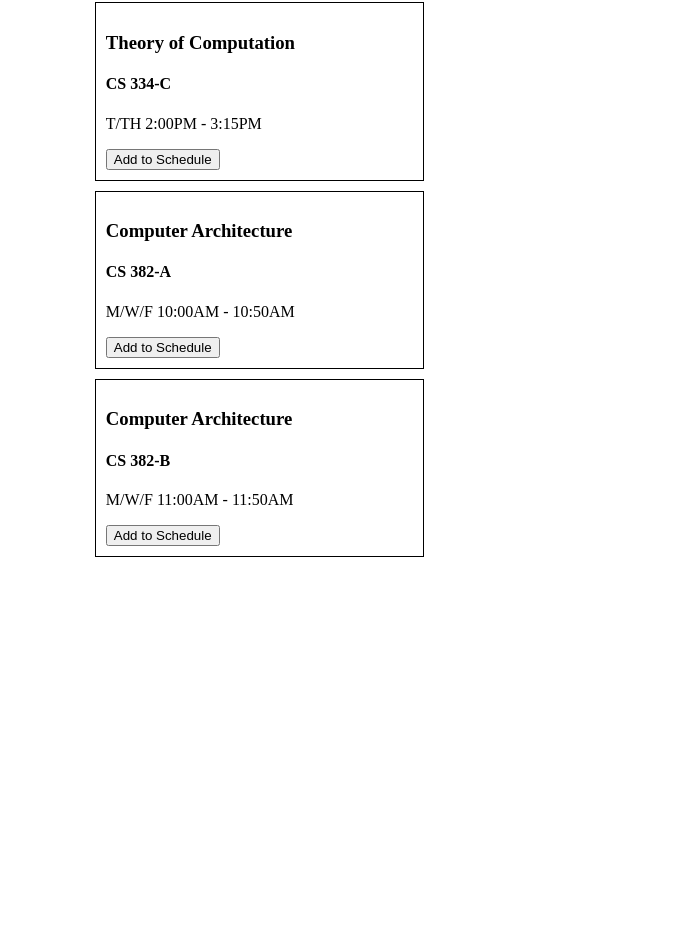
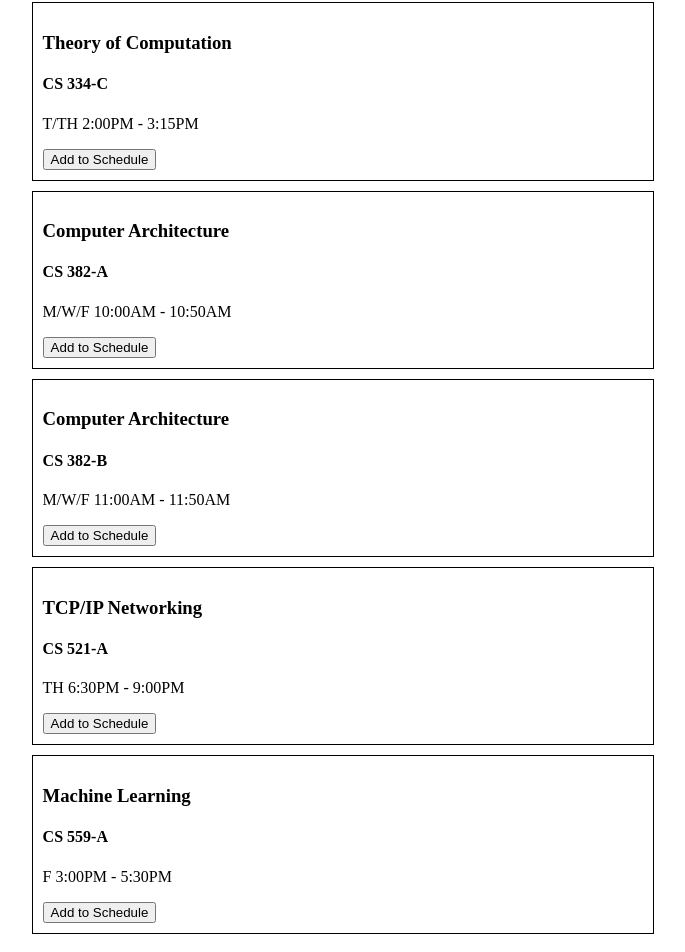
Before and after one commit to SpicyMcSpice1938/UniTracker1, a React (Vite) app: page /scheduler in a window 1280 px wide. Shown: the part 1700-2652 px from the top of the page, without its empty margins (166-851 px from the left). Before the commit the page ends 2275 px from the top, so only its background shows below. Built offline with nearby package versions, Linux system fonts and the light colour scheme.

Commit message:
an honest mess of things

```diff
--- a/src/components/Scheduler.jsx
+++ b/src/components/Scheduler.jsx
@@ -1,8 +1,10 @@
 import { useState } from 'react';
 import { useSchedule } from '../context/ScheduleContext';
+import { useNavigate } from 'react-router-dom';
 
 const Scheduler = () => {
-    const { schedule, addCourse, removeCourse } = useSchedule();
+    const navigate = useNavigate();
+    const { schedule, addCourse, removeCourseByCourseCode, addCourseById, removeCourseById, removeCourseByTitle }= useSchedule();
     const [filter, setFilter] = useState('');
     const [courses, setCourses] = useState([
         {
@@ -147,7 +149,6 @@ const Scheduler = () => {
             ]
         },
         {
-            // CS382-B meets M/W/F11:00AM to 11:50AM
             id: 11,
             name: 'CS 382-B',
             courseName: 'Computer Architecture',
@@ -159,17 +160,45 @@ const Scheduler = () => {
                 { start: '2024-11-13T11:00:00', end: '2024-11-13T11:50:00' },
                 { start: '2024-11-15T11:00:00', end: '2024-11-15T11:50:00' }
             ]
+        },
+        {
+            // cs 521-A meets thursday from 6:30pm to 9
+            id: 12,
+            name: 'CS 521-A',
+            courseName: 'TCP/IP Networking',
+            courseCode: 'CS 521',
+            sectionCode: 'A',
+            meetingTimes: 'TH 6:30PM - 9:00PM',
+            meetings: [
+                { start: '2024-11-14T18:30:00', end: '2024-11-14T21:00:00' }
+            ]
+        },
+        {
+            id: 13,
+            name: 'CS 559-A',
+            courseName: 'Machine Learning',
+            courseCode: 'CS 559',
+            sectionCode: 'A',
+            meetingTimes: 'F 3:00PM - 5:30PM',
+            meetings: [
+                { start: '2024-11-15T15:00:00', end: '2024-11-15T17:30:00' }
+            ]
         }
     ]);
-
+    const [seenInstr, setSeenInstr] = useState(false);
     const filteredCourses = courses.filter((course) =>
         course.name.toLowerCase().includes(filter.toLowerCase())
     );
 
     return (
         <div style={{ display: 'flex' }}>
-            <div style={{ width: '20%', position: 'fixed' }}>
-                <button onClick={() => window.history.back()}>Go Back</button>
+            <div style={{ width: '15%', position: 'fixed' }}>
+                <button onClick={() => navigate('/')}>Go Back</button>
+                {schedule.length > 0 && (
+                <button onClick={() => navigate('/view-schedule')}>
+                    View Schedule
+                </button>
+                )}
                 <br />
                 <input
                     type="text"
@@ -178,29 +207,68 @@ const Scheduler = () => {
                     onChange={(e) => setFilter(e.target.value)}
                 />
             </div>
-            <div style={{ marginLeft: '20%' }}>
-                {filteredCourses.map((course) => (
-                    <div key={course.id} style={{ border: '1px solid black', padding: '10px', marginBottom: '10px' }}>
+            <div style={{ marginLeft: '15%' }}>
+                {filteredCourses.map((course) => {
+                    const isInSchedule = schedule.some((c) => c.id === course.id);
+                    const diffSectionInSchedule = schedule.some((c) => c.courseCode === course.courseCode && c.id !== course.id);
+                    const schedulingConflict = schedule.some((c) =>
+                          c.id !== course.id &&
+                          c.meetings.some((m) =>
+                            course.meetings.some((m2) =>
+                                 (new Date(m.start) < new Date(m2.end)) && (new Date(m2.start) < new Date(m.end))
+                              )
+                           )
+                    );
+                    return (
+                        <div key={course.id} style={{ border: '1px solid black', padding: '10px', marginBottom: '10px', minWidth: '600px', maxWidth: '100%' }}>
                             <h3>{course.courseName}</h3>
                             <h4>{course.name}</h4>
                             <p>{course.meetingTimes}</p>
 
-                        {schedule.find((c) => c.id === course.id) ? (
+                            {isInSchedule && !diffSectionInSchedule ? (
                                 <button
                                     onClick={() =>
                                         confirm('Remove from schedule?') &&
-                                    removeCourse(course.courseCode)
+                                        removeCourseById(course.id)
+                                    }
+                                >
+                                    Remove from Schedule
+                                </button>
+                            ) : diffSectionInSchedule && isInSchedule ? (
+                                <button
+                                    onClick={() =>
+                                        confirm('Remove this section from schedule?') &&
+                                        removeCourseById(course.id)
                                     }
                                 >
                                     Remove from Schedule
                                 </button>
                             ) : (
-                            <button onClick={() => addCourse(course)}>
+                                <button
+                                    onClick={() => {
+                                        if (!seenInstr && (diffSectionInSchedule || schedulingConflict)) {
+                                            if (confirm('Adding this class to the schedule will cause a conflict. You will not be able to resolve it until you remove it from the schedule through this page or clicking on it in the calendar view.')) {
+                                                addCourse(course);
+                                                // setSeenInstr(true);
+                                            }
+                                        } else {
+                                            addCourse(course);
+                                        }
+                                    }}
+                                >
                                     Add to Schedule
                                 </button>
                             )}
+
+                            {diffSectionInSchedule && (
+                                <p>Another section of this course is already in your schedule</p>
+                            )}
+                            {schedulingConflict && (
+                                <p>There is a scheduling conflict with another course in your schedule</p>
+                            )}
                         </div>
-                ))}
+                    );
+                })}
             </div>
         </div>
     );
--- a/src/components/ViewSchedule.jsx
+++ b/src/components/ViewSchedule.jsx
@@ -4,7 +4,7 @@ import { useSchedule } from '../context/ScheduleContext';
 import { useNavigate } from 'react-router-dom';
 
 const ViewSchedule = () => {
-    const { schedule, removeCourse } = useSchedule();
+    const {schedule, addCourse, removeCourseByCourseCode, addCourseById, removeCourseById, removeCourseByTitle } = useSchedule();
     const navigate = useNavigate();
 
     // Transform schedule into events for FullCalendar
@@ -18,20 +18,50 @@ const ViewSchedule = () => {
         }))
     );
 
-    console.log(events);
-
+    // boolean for overlapping meetings
+    let overlap = false;
+    // check if there are overlapping meetings
+    for (let i = 0; i < events.length; i++) {
+        for (let j = i + 1; j < events.length; j++) {
+            if (events[i].start < events[j].end && events[i].end > events[j].start) {
+                overlap = true;
+                break;
+            }
+        }
+    }
+    console.log("overlap: ", overlap);
+    let repeatedCoursesBool = false;
+    let repeatedCoursesArr = [];
+    // check if there are repeated courses in the schedule, that is courseCode matches but sectionCode is different
+    for (let i = 0; i < schedule.length; i++) {
+        for (let j = i + 1; j < schedule.length; j++) {
+            if (schedule[i].courseCode === schedule[j].courseCode) {
+                repeatedCoursesBool = true;
+                repeatedCoursesArr.push(schedule[i].courseCode);
+            }
+        }
+    }
+    console.log('repeatedCourses: ',repeatedCoursesBool);
+    if (repeatedCoursesBool) {
+        console.log('repeatedCoursesArr: ',repeatedCoursesArr);
+    }
 
     return (
+        <>
+            <button onClick={() => navigate('/')}>Back</button>
+            <button onClick={() => navigate('/scheduler')}>Go to Scheduler</button>
             <div style={{ height: '80vh' }}>
                 <FullCalendar
                     plugins={[timeGridPlugin]}
                     initialView="timeGridWeek"
                     events={events}
                     eventClick={(info) => {
-                    const courseCode = info.event.title.split('-')[0].trim();
+                        // const courseCode = info.event.title.split('-')[0].trim();
                         console.log(info.event);
                         if (confirm(`Remove course ${info.event.title} and all its meetings?`)) {
-                        removeCourse(courseCode); // Remove the entire course
+                            // removeCourseByCourseCode(courseCode); // Remove the entire course
+                            removeCourseByTitle(info.event.title);
+                            console.log("course title: ", info.event.title);
                         }
                     }}
                     headerToolbar={{
@@ -58,6 +88,9 @@ const ViewSchedule = () => {
                     Finalize Schedule
                 </button>
             </div>
+
+        </>
+
     );
 };
 
--- a/src/context/ScheduleContext.jsx
+++ b/src/context/ScheduleContext.jsx
@@ -10,15 +10,30 @@ export const ScheduleProvider = ({ children }) => {
             setSchedule([...schedule, course]);
         }
     };
+
+    const addCourseById = (courseId) => {
+        const course = schedule.find((c) => c.id === courseId);
+        setSchedule([...schedule, course]);
+    };
+
     // perhaps make it based on title property?
-    const removeCourse = (courseCode) => {
+    const removeCourseByCourseCode = (courseCode) => {
         console.log("removeCourse", courseCode);
         setSchedule((prev) => prev.filter((course) => course.courseCode !== courseCode));
     };
 
+    const removeCourseById = (courseId) => {
+        console.log("removeCourseByID", courseId);
+        setSchedule((prev) => prev.filter((course) => course.id !== courseId));
+    };
+
+    const removeCourseByTitle = (title) => {
+        console.log("removeCourseByTitle", title);
+        setSchedule((prev) => prev.filter((course) => course.name !== title));
+    };
 
     return (
-        <ScheduleContext.Provider value={{ schedule, addCourse, removeCourse }}>
+        <ScheduleContext.Provider value={{ schedule, addCourse, removeCourseByCourseCode, addCourseById, removeCourseById, removeCourseByTitle }}>
             {children}
         </ScheduleContext.Provider>
     );
```
Lines whose indentation alone changed are shown as unchanged.
